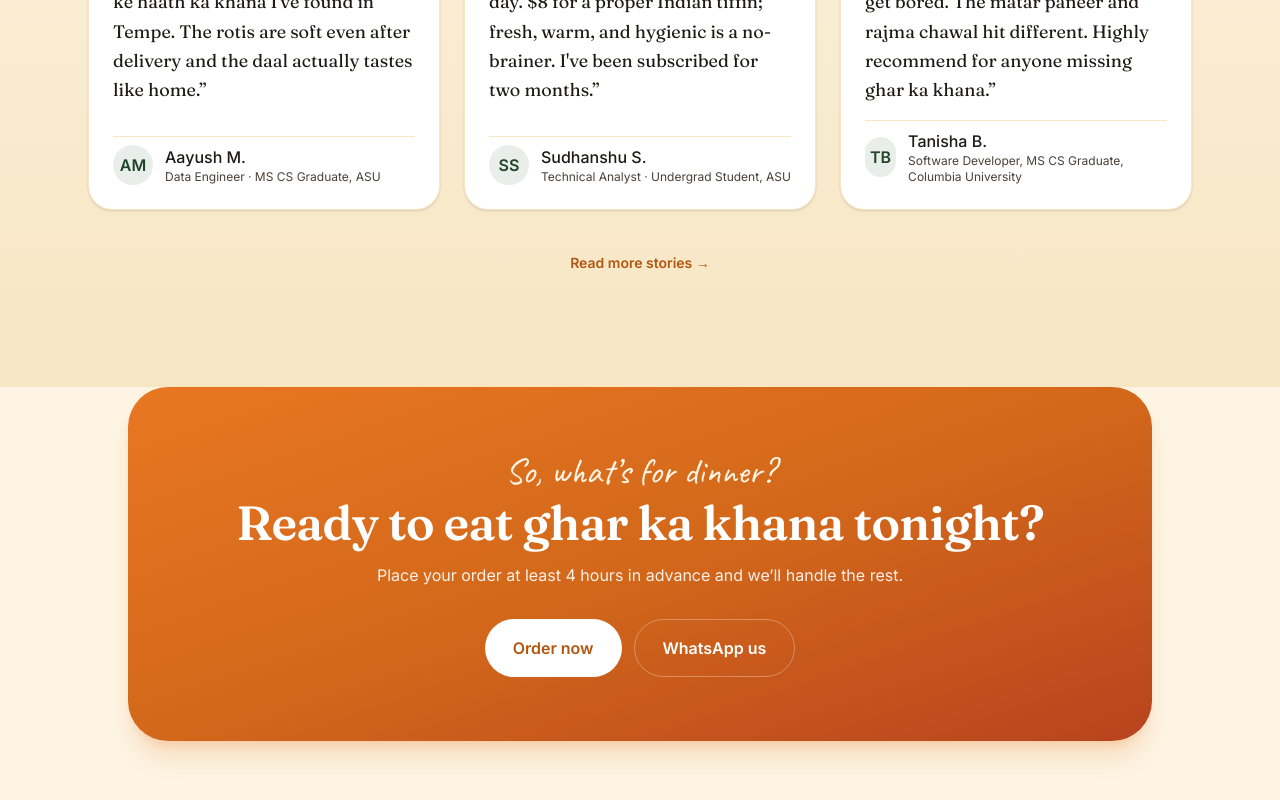
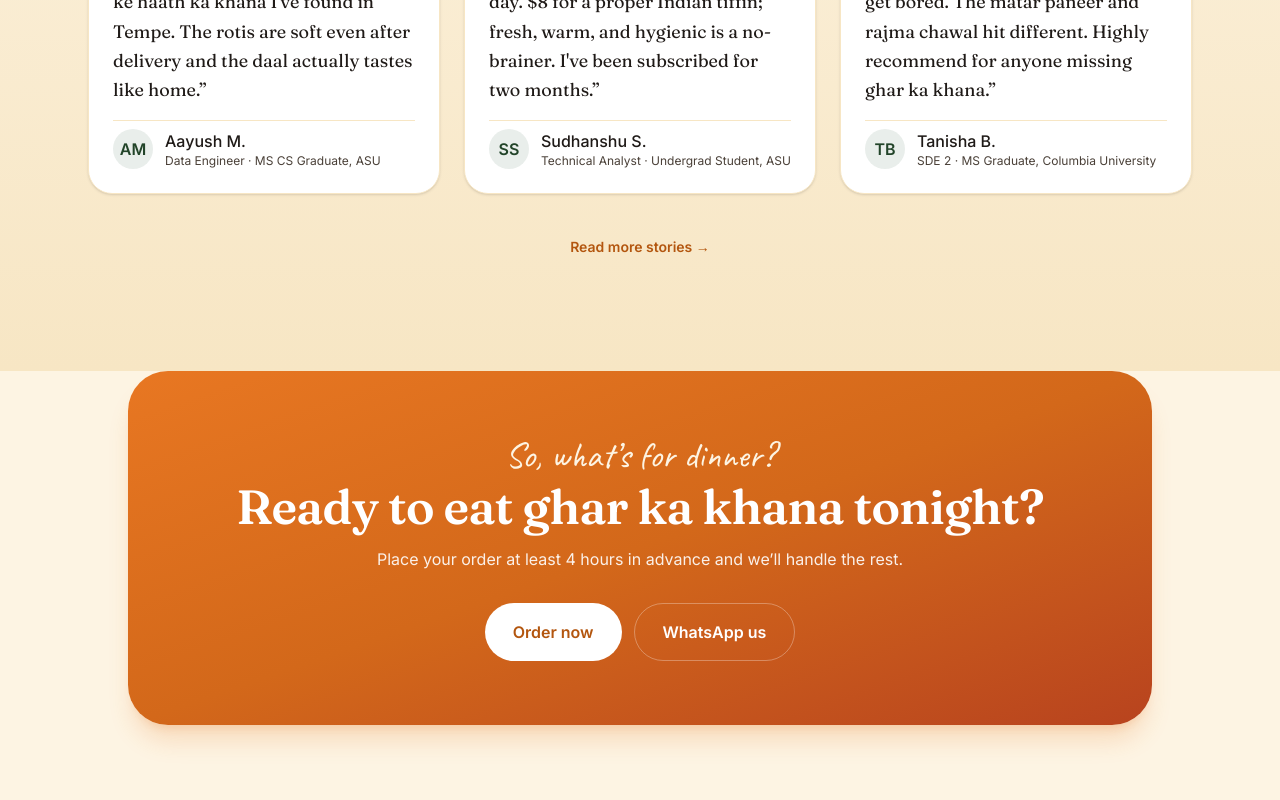
Before and after one commit to AayushMehta0924/ghar-ka-khana, a Next.js app: page / in a window 1280 px wide. Shown: the part 4400-5200 px from the top of the page. Built offline with nearby package versions, Linux system fonts and the light colour scheme.

Commit message:
chore(content): tighten Tanisha's role to SDE 2 · MS Graduate, Columbia

```diff
--- a/src/content/testimonials.ts
+++ b/src/content/testimonials.ts
@@ -26,7 +26,7 @@ export const testimonials: Testimonial[] = [
   },
   {
     name: "Tanisha B.",
-    role: "Software Developer, MS CS Graduate, Columbia University",
+    role: "SDE 2 · MS Graduate, Columbia University",
     initials: "TB",
     rating: 5,
     quote:
```
